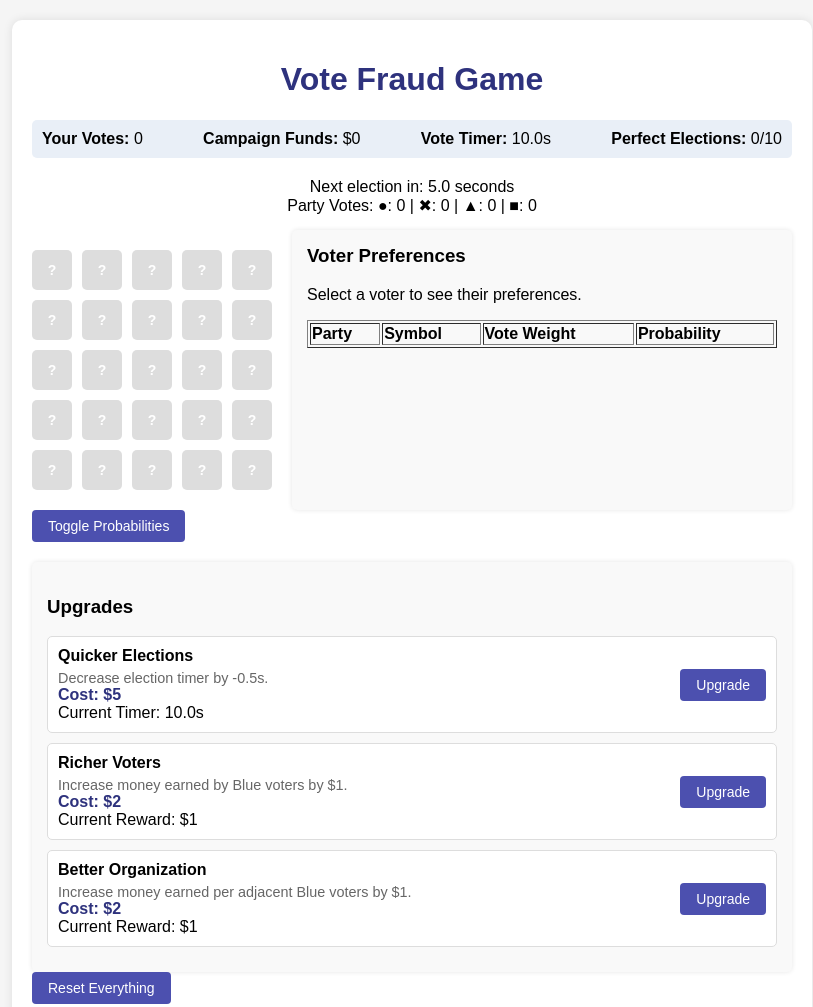
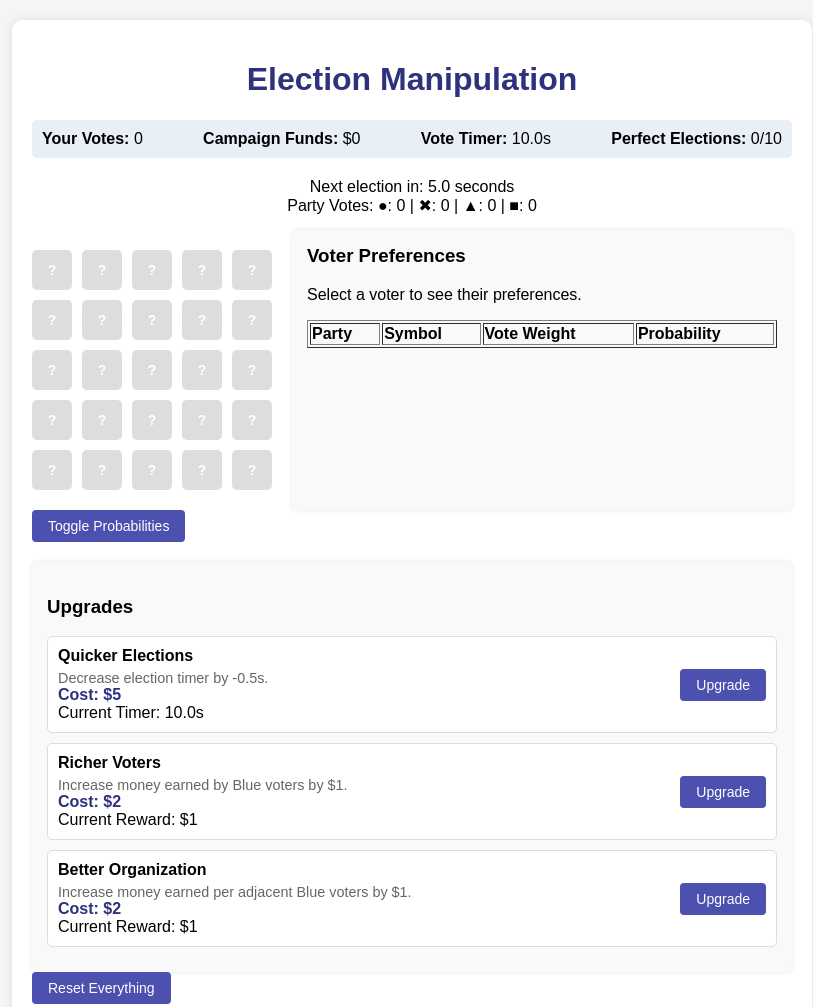
Before and after one commit to Nitowl12/election-idle, a plain HTML site: page index.html in a window 1280 px wide. Shown: the whole page, without its empty margins (228-1041 px from the left). Drawn offline with Linux system fonts and the light colour scheme.

Commit message:
meow finished

```diff
--- a/index.html
+++ b/index.html
@@ -3,12 +3,12 @@
 <head>
     <meta charset="UTF-8">
     <meta name="viewport" content="width=device-width, initial-scale=1.0">
-    <title>Vote Fraud Game</title>
+    <title>Election Manipulation</title>
     <link rel="stylesheet" href="styles.css">
 </head>
 <body>
     <div class="game-container">
-        <h1>Vote Fraud Game</h1>
+        <h1>Election Manipulation</h1>
 
         <div class="resource-display">
             <div>
```
